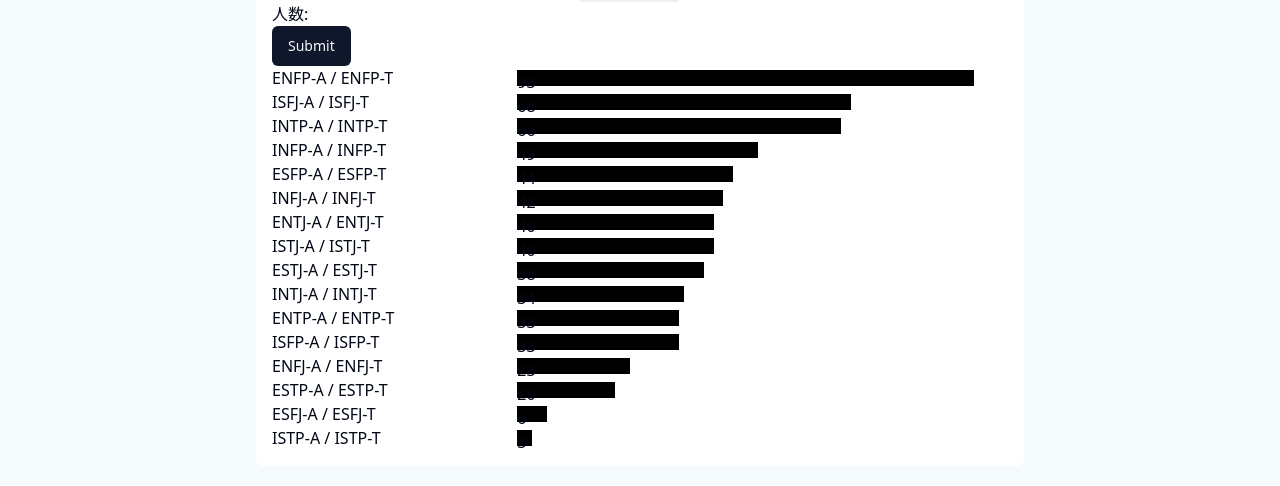
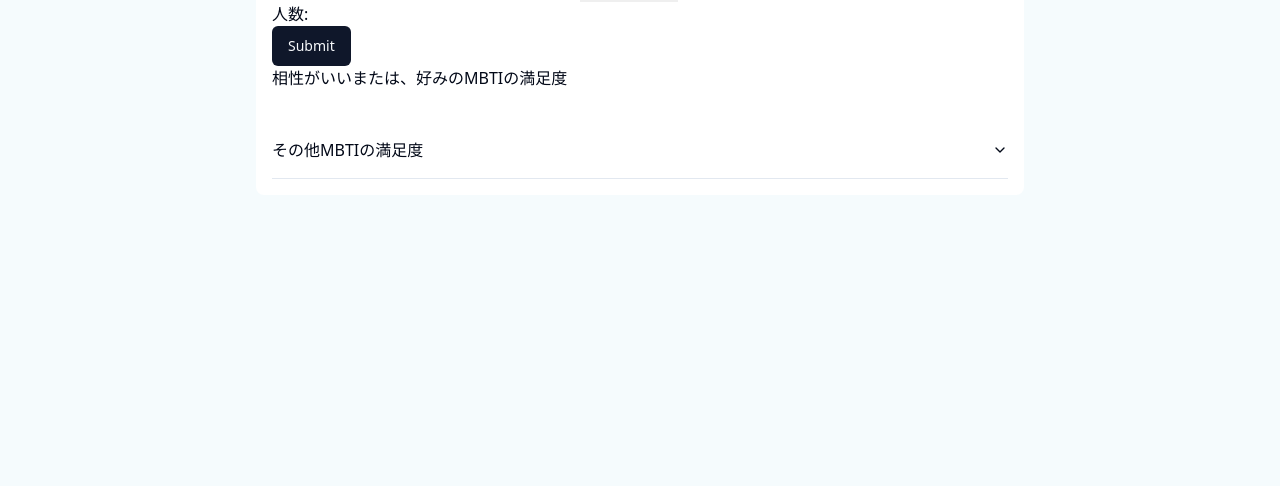
Before and after one commit to shoken3207/osan_hackathon_project, a Next.js app: page / in a window 1280 px wide. Shown: the part 274-760 px from the top of the page. Built offline with nearby package versions, Linux system fonts and the light colour scheme.

Commit message:
実行結果をグループ分け

```diff
--- a/package.json
+++ b/package.json
@@ -9,6 +9,7 @@
     "lint": "next lint"
   },
   "dependencies": {
+    "@radix-ui/react-accordion": "^1.2.0",
     "@radix-ui/react-hover-card": "^1.1.1",
     "@radix-ui/react-slot": "^1.1.0",
     "@radix-ui/react-toast": "^1.2.1",
--- a/src/components/MbtiResultList.tsx
+++ b/src/components/MbtiResultList.tsx
@@ -1,17 +1,59 @@
 import React from "react";
 import MbtiResultItem from "./MbtiResultItem";
+import { useSelector } from "react-redux";
+import { RootState } from "@/store";
+import {
+  Accordion,
+  AccordionContent,
+  AccordionItem,
+  AccordionTrigger,
+} from "@/components/ui/accordion";
 
 const MbtiResultList = ({
   resultList,
 }: {
   resultList: { mbtiId: number; value: number }[];
 }) => {
+  const user = useSelector((state: RootState) => state.userData);
+  const mainResult = resultList.filter(({ mbtiId }) =>
+    user.goodCompatibilityMbtis.includes(mbtiId)
+  );
+  const subResult = resultList.filter(
+    ({ mbtiId }) => !user.goodCompatibilityMbtis.includes(mbtiId)
+  );
+  console.log("mainResult: ", mainResult);
+  console.log("subResult: ", subResult);
   return (
-    <ul className="w-full">
-      {resultList.map(({ mbtiId, value }) => (
-        <MbtiResultItem key={mbtiId} mbtiId={mbtiId} value={value} />
-      ))}
-    </ul>
+    <div className="flex flex-col gap-y-8">
+      <div>
+        <h3>相性がいいまたは、好みのMBTIの満足度</h3>
+        <ul className="w-full">
+          {mainResult.map(({ mbtiId, value }) => (
+            <MbtiResultItem key={mbtiId} mbtiId={mbtiId} value={value} />
+          ))}
+        </ul>
+      </div>
+      <div>
+        <Accordion type="single" collapsible className="w-full">
+          <AccordionItem value="item-1">
+            <AccordionTrigger>その他MBTIの満足度</AccordionTrigger>
+            <AccordionContent>
+              <ul className="w-full">
+                {subResult.map(({ mbtiId, value }) => (
+                  <MbtiResultItem key={mbtiId} mbtiId={mbtiId} value={value} />
+                ))}
+              </ul>
+            </AccordionContent>
+          </AccordionItem>
+        </Accordion>
+        {/* <h3>その他MBTIの満足度</h3>
+        <ul className="w-full">
+          {subResult.map(({ mbtiId, value }) => (
+            <MbtiResultItem key={mbtiId} mbtiId={mbtiId} value={value} />
+          ))}
+        </ul> */}
+      </div>
+    </div>
   );
 };
 
--- /dev/null
+++ b/src/components/ui/accordion.tsx
@@ -0,0 +1,58 @@
+"use client"
+
+import * as React from "react"
+import * as AccordionPrimitive from "@radix-ui/react-accordion"
+import { ChevronDown } from "lucide-react"
+
+import { cn } from "@/lib/utils"
+
+const Accordion = AccordionPrimitive.Root
+
+const AccordionItem = React.forwardRef<
+  React.ElementRef<typeof AccordionPrimitive.Item>,
+  React.ComponentPropsWithoutRef<typeof AccordionPrimitive.Item>
+>(({ className, ...props }, ref) => (
+  <AccordionPrimitive.Item
+    ref={ref}
+    className={cn("border-b", className)}
+    {...props}
+  />
+))
+AccordionItem.displayName = "AccordionItem"
+
+const AccordionTrigger = React.forwardRef<
+  React.ElementRef<typeof AccordionPrimitive.Trigger>,
+  React.ComponentPropsWithoutRef<typeof AccordionPrimitive.Trigger>
+>(({ className, children, ...props }, ref) => (
+  <AccordionPrimitive.Header className="flex">
+    <AccordionPrimitive.Trigger
+      ref={ref}
+      className={cn(
+        "flex flex-1 items-center justify-between py-4 font-medium transition-all hover:underline [&[data-state=open]>svg]:rotate-180",
+        className
+      )}
+      {...props}
+    >
+      {children}
+      <ChevronDown className="h-4 w-4 shrink-0 transition-transform duration-200" />
+    </AccordionPrimitive.Trigger>
+  </AccordionPrimitive.Header>
+))
+AccordionTrigger.displayName = AccordionPrimitive.Trigger.displayName
+
+const AccordionContent = React.forwardRef<
+  React.ElementRef<typeof AccordionPrimitive.Content>,
+  React.ComponentPropsWithoutRef<typeof AccordionPrimitive.Content>
+>(({ className, children, ...props }, ref) => (
+  <AccordionPrimitive.Content
+    ref={ref}
+    className="overflow-hidden text-sm transition-all data-[state=closed]:animate-accordion-up data-[state=open]:animate-accordion-down"
+    {...props}
+  >
+    <div className={cn("pb-4 pt-0", className)}>{children}</div>
+  </AccordionPrimitive.Content>
+))
+
+AccordionContent.displayName = AccordionPrimitive.Content.displayName
+
+export { Accordion, AccordionItem, AccordionTrigger, AccordionContent }
--- a/src/templates/InputProfileTemplate.tsx
+++ b/src/templates/InputProfileTemplate.tsx
@@ -5,7 +5,7 @@
 import { GENDER, GENDER_ARRAY, MBTI } from "@/const";
 import { set } from "@/features/userData/userDataSlice";
 import { RootState } from "@/store";
-import { useRouter } from "next/router";
+import { useRouter } from "next/navigation";
 import React, { useState } from "react";
 import { useDispatch, useSelector } from "react-redux";
 // import { RootState } from "@/store";
@@ -13,7 +13,7 @@
 
 const InputProfileTemplate = () => {
   const user = useSelector((state: RootState) => state.userData);
-  //   const router = useRouter();
+  const router = useRouter();
   const [gender, setGender] = useState<number>(GENDER.MALE);
   const [selectMbtis, setSelectMbtis] = useState<number[]>([]);
   const dispatch = useDispatch();
@@ -38,7 +38,7 @@
       return;
     }
     dispatch(set({ gender, goodCompatibilityMbtis: selectMbtis }));
-    // router.push("/");
+    router.push("/");
   };
   return (
     <div className=" w-11/12 mx-auto max-w-4xl p-4 rounded-lg bg-white">
@@ -68,6 +68,7 @@
             onChange={(e) => handleSelect(e)}
             name="mbti"
           >
+            <option value="">選択してください</option>
             {MBTI.map(({ id, name_en, name_jp }) => (
               <option key={id} value={id}>{`${name_jp}（${name_en}）`}</option>
             ))}
```
Also changed, not shown: 1 other file (tests, documents, lock files or other folders).
